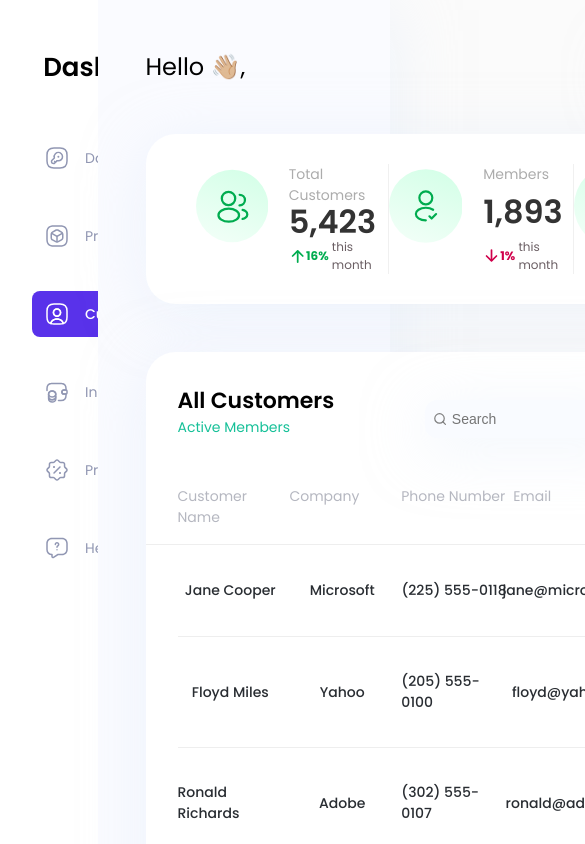
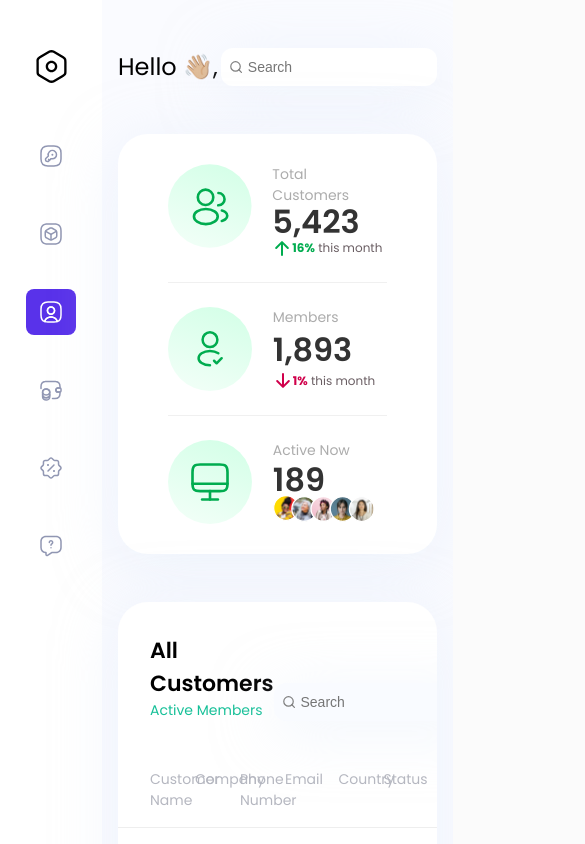
Before and after one commit to idiakeg/KC_dashboard, a React (Vite) app: page /dashboard in a window 390 px wide. Shown: the top 844 px of the page, 585 px wide, since content can reach past the window. Built offline with nearby package versions, Linux system fonts and the light colour scheme; no server answers.

Commit message:
responsive dashboard in progress

```diff
--- a/src/styles/Auth.css
+++ b/src/styles/Auth.css
@@ -221,11 +221,12 @@
 
 /* ======== Terms and condition ========= */
 .terms_n_condition {
-    max-width: 296px;
+    max-width: 256px;
     margin-inline: auto;
     text-align: center;
     line-height: 1rem;
     font-size: var(--font_xsm);
+    color: #1a071066;
 }
 
 .terms_n_condition a {
--- a/src/styles/Customers.css
+++ b/src/styles/Customers.css
@@ -15,6 +15,7 @@
     justify-content: space-between;
     align-items: center;
     font-weight: 400;
+    max-width: 968px;
 }
 
 .customer_head span {
@@ -140,6 +141,7 @@
 .total_active_customers .section_info div:last-child .five {
     position: relative;
     left: -32px;
+    top: -2px;
 }
 
 /* ===================== All Customers ================== */
@@ -243,21 +245,27 @@
 .customer_list_container li span {
     border-radius: 4px;
     padding: 4px 0;
-    display: flex;
+    /* display: flex;
     justify-content: center;
-    align-items: center;
+    align-items: center; */
 }
 
 .customer_list_container li span.online {
     border: 1px solid #00b087;
     color: #00b087;
     background: #16c09861;
+    display: flex;
+    justify-content: center;
+    align-items: center;
 }
 
 .customer_list_container li span.offline {
     border: 1px solid #df0404;
     color: #df0404;
     background: #ffc5c5;
+    display: flex;
+    justify-content: center;
+    align-items: center;
 }
 
 .customer_list_container li span.online {
@@ -315,3 +323,48 @@
     background: #5932ea;
     color: var(--primary_white);
 }
+
+@media screen and (max-width: 990px) {
+    .customer_summary {
+        /* border: 1px solid red; */
+        grid-template-columns: 1fr;
+    }
+
+    .total_members,
+    .total_active_customers {
+        justify-content: flex-start;
+    }
+
+    .total_customers {
+        padding-bottom: 1.5rem;
+    }
+
+    .total_active_customers {
+        padding-top: 1.5rem;
+    }
+
+    .total_members {
+        border-bottom: 1px solid #f0f0f0;
+        border-top: 1px solid #f0f0f0;
+        padding-block: 1.5rem;
+    }
+
+    .total_customers,
+    .total_members,
+    .total_active_customers {
+        border-right: none;
+        /* border-bottom: 1px solid #f0f0f0; */
+    }
+}
+
+@media screen and (max-width: 1060px) {
+    .all_customers {
+        /* border: 1px solid red; */
+        overflow-x: auto;
+        /* min-width: 1050px; */
+    }
+
+    .customer_dashboard {
+        padding: 3rem 1rem;
+    }
+}
--- a/src/styles/Dashbaord.css
+++ b/src/styles/Dashbaord.css
@@ -6,6 +6,8 @@
     box-shadow: 0px 10px 60px 0px #e2ecf980;
     background-color: var(--primary_white);
     font-family: "Poppins", sans-serif;
+    max-width: 1400px;
+    margin: 0 auto;
 }
 
 .dashboard > * {
@@ -16,6 +18,7 @@
     padding: 3rem 2rem 4rem 2rem;
     display: flex;
     flex-direction: column;
+    max-width: 340px;
 }
 
 .dashboard_title_icons {
@@ -189,3 +192,26 @@
     margin-left: auto;
     cursor: pointer;
 }
+
+/* =================== Media Query =============== */
+@media screen and (max-width: 1170px) {
+    .dashboard {
+        grid-template-columns: 102px 1fr;
+    }
+
+    .dashboard_sidebar_container {
+        /* border: 1px solid red; */
+        /* width: 102px; */
+        align-items: center;
+    }
+
+    .dashboard_head_aside,
+    .solo_desc span,
+    .sidebar_links_container a span,
+    .sidebar_links_container a span + svg,
+    .pro_upgrade,
+    .footer_user_info .user_details,
+    .footer_user_info > svg {
+        display: none;
+    }
+}
```
